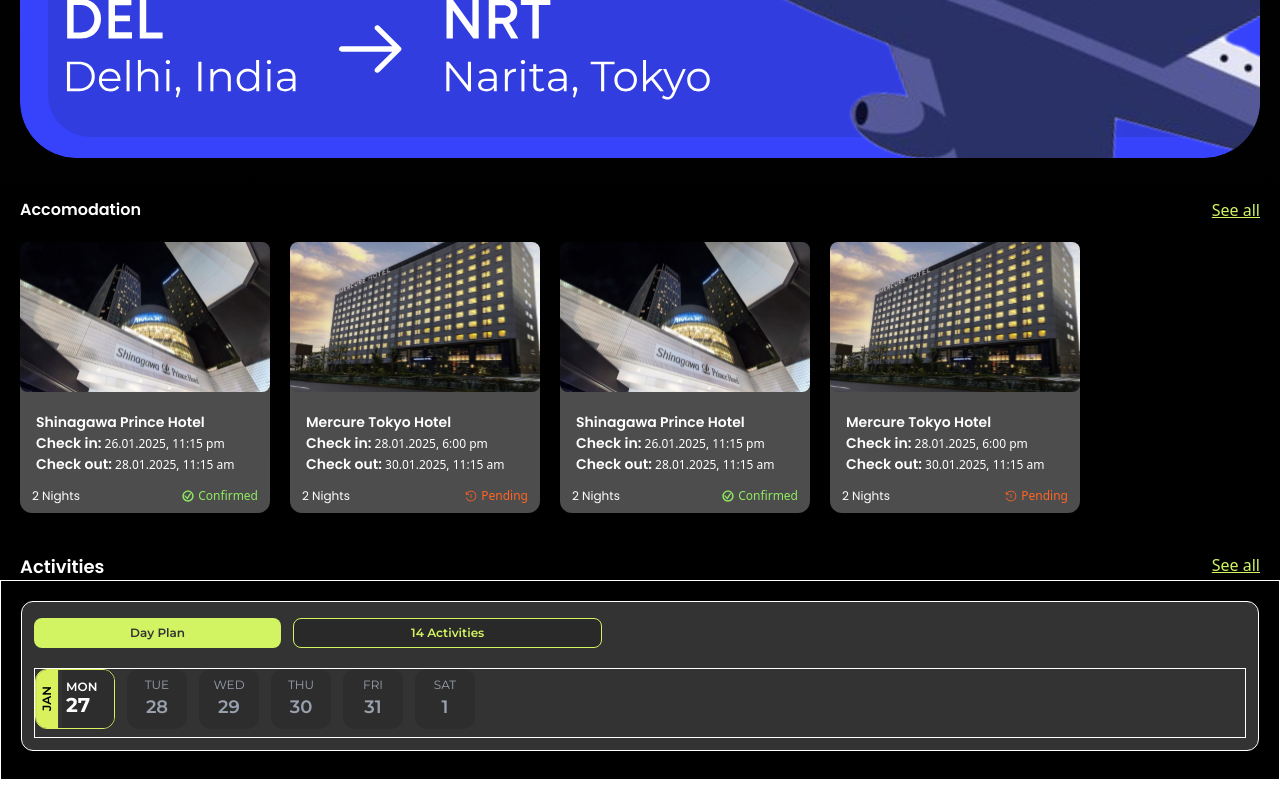
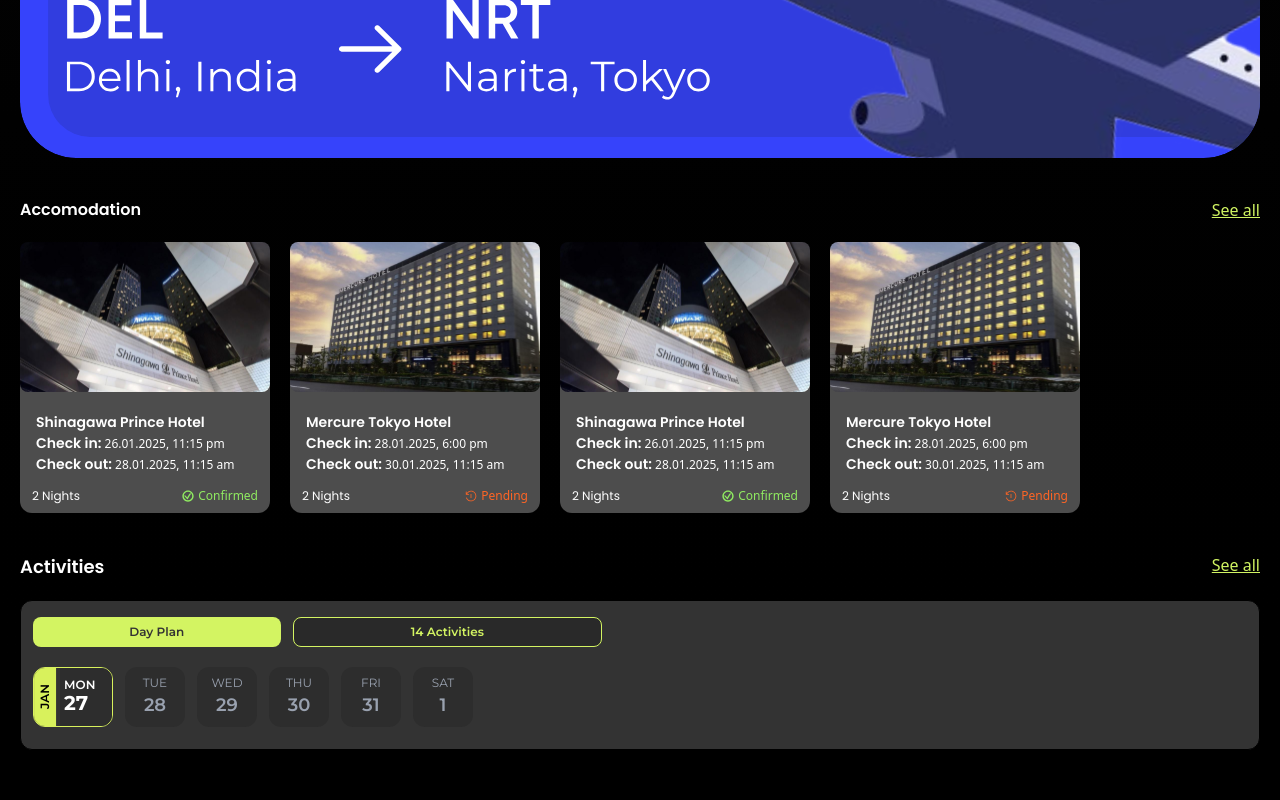
Before and after one commit to Ankit-Gope007/travel-itinerary-app, a React (Vite) app: page / in a window 1280 px wide. Shown: the part 1404-2204 px from the top of the page. Built offline with nearby package versions, Linux system fonts and the light colour scheme.

Commit message:
updated Activities Card

```diff
--- a/src/components/ActivitiesCard.jsx
+++ b/src/components/ActivitiesCard.jsx
@@ -4,8 +4,8 @@
 const ActivitiesCard = () => {
     const [active, setActive] = useState("MON")
     return (
-        <div className='w-full h-[200px]  border border-white'>
-            <div className='m-5 border border-white h-[150px] rounded-[12px] bg-[#333333]'>
+        <div className='w-full h-[200px]  '>
+            <div className='m-5 border  h-[150px] rounded-[12px] bg-[#333333]'>
                 <div className='w-full mt-4 ml-3 flex gap-3'>
                     <div className='bg-[#D3F462] h-[30px] w-[20%] rounded-[8px] text-[#333333] font-Montserrat flex justify-center items-center text-[12px] font-semibold'>
                         Day Plan
@@ -14,7 +14,7 @@
                         14 Activities
                     </div>
                 </div>
-                <div className='border flex border-white mt-5 mx-3 h-[70px] gap-3'>
+                <div className=' flex  mt-5 mx-3 h-[70px] gap-3'>
                     {active === "MON" ?
                         <div className="cursor-pointer flex rounded-xl border border-[#D8F15C] overflow-hidden w-[80px] h-[60px] text-white text-center text-xs font-semibold font-Montserrat"
                             onClick={() => setActive("MON")}
```
